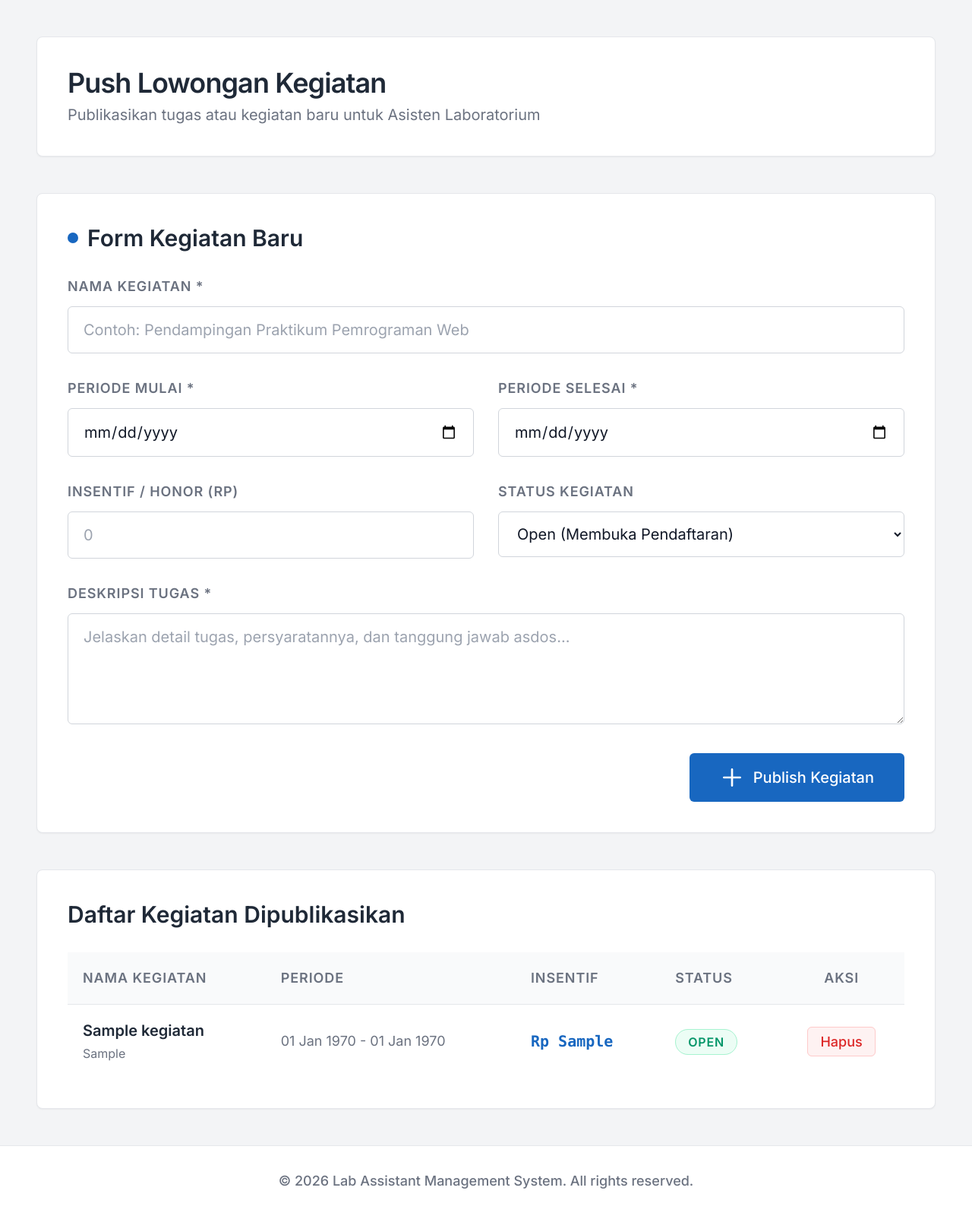
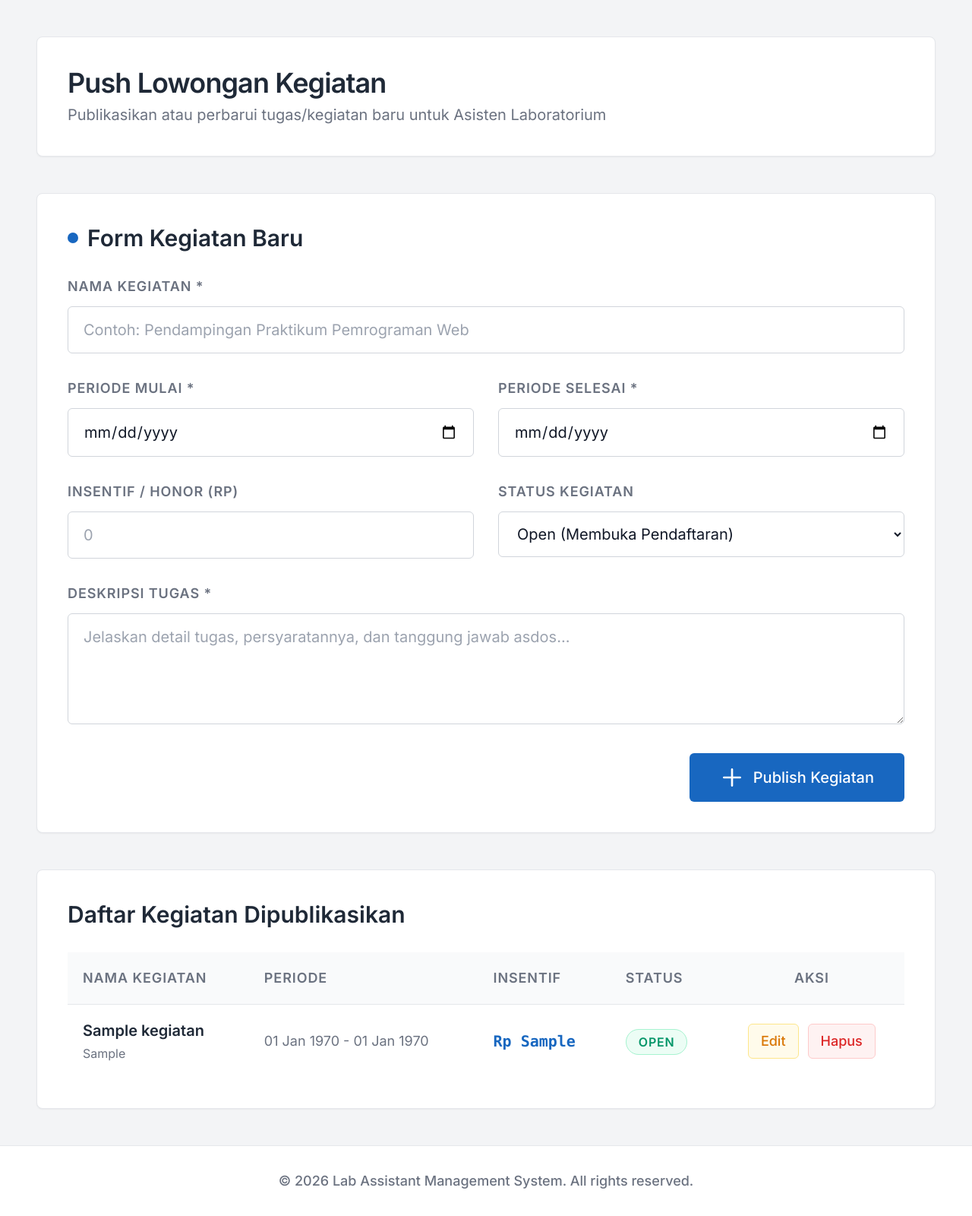
Before and after one commit to Adityaa1404/absensi_lab, a PHP site: page /modules/dosen/kegiatan_push.php in a window 1280 px wide. Shown: the part 97-1697 px from the top of the page at 76% size. Run offline with PHP 8.4, Linux system fonts and the light colour scheme; the visitor is signed in with stand-in values (Sample User, id 1); tables that the repository leaves empty or names only in its code hold one stand-in row (values such as "Sample post"); some libraries are stand-ins or nearby versions.

Commit message:
form login, crud push kegiatan

```diff
--- a/modules/dosen/kegiatan_push.php
+++ b/modules/dosen/kegiatan_push.php
@@ -4,9 +4,36 @@ require_once '../../config/koneksi.php';
 
 $error = '';
 $success = '';
+$edit_kegiatan = null;
 
-// Handling Form Submission
-if ($_SERVER['REQUEST_METHOD'] === 'POST' && isset($_POST['action']) && $_POST['action'] === 'add') {
+// Handling Flash Messages from Session
+if (isset($_SESSION['msg_success'])) {
+    $success = $_SESSION['msg_success'];
+    unset($_SESSION['msg_success']);
+}
+if (isset($_SESSION['msg_error'])) {
+    $error = $_SESSION['msg_error'];
+    unset($_SESSION['msg_error']);
+}
+
+// Handling Fetch Edit Item
+if (isset($_GET['edit'])) {
+    $id_edit = (int)$_GET['edit'];
+    try {
+        $stmt = $pdo->prepare("SELECT * FROM kegiatan WHERE id_kegiatan = :id AND dosen_id = :dosen_id LIMIT 1");
+        $stmt->execute(['id' => $id_edit, 'dosen_id' => $_SESSION['user_id']]);
+        $edit_kegiatan = $stmt->fetch();
+        if (!$edit_kegiatan) {
+            $error = 'Kegiatan tidak ditemukan atau Anda tidak memiliki akses.';
+        }
+    } catch (PDOException $e) {
+        $error = 'Gagal memuat data edit: ' . $e->getMessage();
+    }
+}
+
+// Handling Form Submission (ADD & EDIT)
+if ($_SERVER['REQUEST_METHOD'] === 'POST' && isset($_POST['action'])) {
+    $action          = $_POST['action'];
     $nama_kegiatan   = trim($_POST['nama_kegiatan'] ?? '');
     $periode_mulai   = trim($_POST['periode_mulai'] ?? '');
     $periode_selesai = trim($_POST['periode_selesai'] ?? '');
@@ -14,10 +41,10 @@ if ($_SERVER['REQUEST_METHOD'] === 'POST' && isset($_POST['action']) && $_POST['
     $insentif        = trim($_POST['insentif'] ?? 0);
     $status          = trim($_POST['status'] ?? 'open');
 
-    // Validasi sederhana
     if (empty($nama_kegiatan) || empty($periode_mulai) || empty($periode_selesai) || empty($deskripsi_tugas)) {
         $error = 'Semua kolom bertanda * wajib diisi!';
     } else {
+        if ($action === 'add') {
             try {
                 $stmt = $pdo->prepare("INSERT INTO kegiatan (dosen_id, nama_kegiatan, periode_mulai, periode_selesai, deskripsi_tugas, insentif, status) VALUES (:dosen_id, :nama_kegiatan, :periode_mulai, :periode_selesai, :deskripsi_tugas, :insentif, :status)");
                 $stmt->execute([
@@ -29,9 +56,32 @@ if ($_SERVER['REQUEST_METHOD'] === 'POST' && isset($_POST['action']) && $_POST['
                     'insentif'        => $insentif,
                     'status'          => $status
                 ]);
-            $success = 'Kegiatan berhasil dipublikasikan!';
+                $_SESSION['msg_success'] = 'Kegiatan berhasil dipublikasikan!';
+                header("Location: kegiatan_push.php");
+                exit();
             } catch (PDOException $e) {
                 $error = 'Gagal menyimpan kegiatan: ' . $e->getMessage();
+            }
+        } elseif ($action === 'edit') {
+            $id_kegiatan = (int)($_POST['id_kegiatan'] ?? 0);
+            try {
+                $stmt = $pdo->prepare("UPDATE kegiatan SET nama_kegiatan = :nama_kegiatan, periode_mulai = :periode_mulai, periode_selesai = :periode_selesai, deskripsi_tugas = :deskripsi_tugas, insentif = :insentif, status = :status WHERE id_kegiatan = :id AND dosen_id = :dosen_id");
+                $stmt->execute([
+                    'nama_kegiatan'   => $nama_kegiatan,
+                    'periode_mulai'   => $periode_mulai,
+                    'periode_selesai' => $periode_selesai,
+                    'deskripsi_tugas' => $deskripsi_tugas,
+                    'insentif'        => $insentif,
+                    'status'          => $status,
+                    'id'              => $id_kegiatan,
+                    'dosen_id'        => $_SESSION['user_id']
+                ]);
+                $_SESSION['msg_success'] = 'Kegiatan berhasil diperbarui!';
+                header("Location: kegiatan_push.php");
+                exit();
+            } catch (PDOException $e) {
+                $error = 'Gagal memperbarui kegiatan: ' . $e->getMessage();
+            }
         }
     }
 }
@@ -42,7 +92,9 @@ if (isset($_GET['delete'])) {
     try {
         $stmt = $pdo->prepare("DELETE FROM kegiatan WHERE id_kegiatan = :id AND dosen_id = :dosen_id");
         $stmt->execute(['id' => $id_kegiatan, 'dosen_id' => $_SESSION['user_id']]);
-        $success = 'Kegiatan berhasil dihapus!';
+        $_SESSION['msg_success'] = 'Kegiatan berhasil dihapus!';
+        header("Location: kegiatan_push.php");
+        exit();
     } catch (PDOException $e) {
         $error = 'Gagal menghapus kegiatan: ' . $e->getMessage();
     }
@@ -63,7 +115,7 @@ try {
     <div class="flex flex-col sm:flex-row sm:items-center sm:justify-between gap-4 bg-white border border-gray-200 p-6 sm:p-8 md:p-10 rounded-lg shadow-sm">
         <div>
             <h2 class="text-2xl sm:text-3xl md:text-4xl font-bold text-gray-800 tracking-tight">Push Lowongan Kegiatan</h2>
-            <p class="text-sm sm:text-base md:text-xl text-gray-500 mt-2">Publikasikan tugas atau kegiatan baru untuk Asisten Laboratorium</p>
+            <p class="text-sm sm:text-base md:text-xl text-gray-500 mt-2">Publikasikan atau perbarui tugas/kegiatan baru untuk Asisten Laboratorium</p>
         </div>
     </div>
 
@@ -86,21 +138,25 @@ try {
         </div>
     <?php endif; ?>
 
-    <!-- Form Push Kegiatan -->
+    <!-- Form Push / Edit Kegiatan -->
     <div class="bg-white border border-gray-200 rounded-lg p-6 sm:p-8 md:p-10 shadow-sm">
         <h3 class="text-xl sm:text-2xl md:text-3xl font-bold text-gray-800 mb-8 flex items-center gap-3">
-            <span class="w-3.5 h-3.5 rounded-full bg-[#1867c0]"></span>
-            Form Kegiatan Baru
+            <span class="w-3.5 h-3.5 rounded-full <?= $edit_kegiatan ? 'bg-amber-500' : 'bg-[#1867c0]' ?>"></span>
+            <?= $edit_kegiatan ? 'Edit Kegiatan: ' . htmlspecialchars($edit_kegiatan['nama_kegiatan']) : 'Form Kegiatan Baru' ?>
         </h3>
 
         <form method="POST" action="" class="space-y-8">
-            <input type="hidden" name="action" value="add">
+            <input type="hidden" name="action" value="<?= $edit_kegiatan ? 'edit' : 'add' ?>">
+            <?php if ($edit_kegiatan): ?>
+                <input type="hidden" name="id_kegiatan" value="<?= $edit_kegiatan['id_kegiatan'] ?>">
+            <?php endif; ?>
 
             <div class="grid grid-cols-1 md:grid-cols-2 gap-8">
                 <!-- Nama Kegiatan -->
                 <div class="md:col-span-2">
                     <label class="block text-sm sm:text-base md:text-lg font-bold uppercase tracking-wider text-gray-500 mb-3">Nama Kegiatan *</label>
                     <input type="text" name="nama_kegiatan" required
+                           value="<?= htmlspecialchars($edit_kegiatan['nama_kegiatan'] ?? $_POST['nama_kegiatan'] ?? '') ?>"
                            class="w-full bg-white border border-gray-300 rounded-md px-5 py-3.5 sm:py-4 text-base sm:text-lg md:text-xl text-gray-900 placeholder-gray-400 focus:outline-none focus:border-[#1867c0] focus:ring-2 focus:ring-[#1867c0] transition duration-200"
                            placeholder="Contoh: Pendampingan Praktikum Pemrograman Web">
                 </div>
@@ -109,6 +165,7 @@ try {
                 <div>
                     <label class="block text-sm sm:text-base md:text-lg font-bold uppercase tracking-wider text-gray-500 mb-3">Periode Mulai *</label>
                     <input type="date" name="periode_mulai" required
+                           value="<?= htmlspecialchars($edit_kegiatan['periode_mulai'] ?? $_POST['periode_mulai'] ?? '') ?>"
                            class="w-full bg-white border border-gray-300 rounded-md px-5 py-3.5 sm:py-4 text-base sm:text-lg md:text-xl text-gray-900 focus:outline-none focus:border-[#1867c0] focus:ring-2 focus:ring-[#1867c0] transition duration-200">
                 </div>
 
@@ -116,6 +173,7 @@ try {
                 <div>
                     <label class="block text-sm sm:text-base md:text-lg font-bold uppercase tracking-wider text-gray-500 mb-3">Periode Selesai *</label>
                     <input type="date" name="periode_selesai" required
+                           value="<?= htmlspecialchars($edit_kegiatan['periode_selesai'] ?? $_POST['periode_selesai'] ?? '') ?>"
                            class="w-full bg-white border border-gray-300 rounded-md px-5 py-3.5 sm:py-4 text-base sm:text-lg md:text-xl text-gray-900 focus:outline-none focus:border-[#1867c0] focus:ring-2 focus:ring-[#1867c0] transition duration-200">
                 </div>
 
@@ -123,15 +181,17 @@ try {
                 <div>
                     <label class="block text-sm sm:text-base md:text-lg font-bold uppercase tracking-wider text-gray-500 mb-3">Insentif / Honor (Rp)</label>
                     <input type="number" name="insentif" min="0" placeholder="0"
+                           value="<?= htmlspecialchars($edit_kegiatan['insentif'] ?? $_POST['insentif'] ?? '') ?>"
                            class="w-full bg-white border border-gray-300 rounded-md px-5 py-3.5 sm:py-4 text-base sm:text-lg md:text-xl text-gray-900 focus:outline-none focus:border-[#1867c0] focus:ring-2 focus:ring-[#1867c0] transition duration-200">
                 </div>
 
                 <!-- Status -->
                 <div>
                     <label class="block text-sm sm:text-base md:text-lg font-bold uppercase tracking-wider text-gray-500 mb-3">Status Kegiatan</label>
+                    <?php $selected_status = $edit_kegiatan['status'] ?? $_POST['status'] ?? 'open'; ?>
                     <select name="status" class="w-full bg-white border border-gray-300 rounded-md px-5 py-3.5 sm:py-4 text-base sm:text-lg md:text-xl text-gray-900 focus:outline-none focus:border-[#1867c0] focus:ring-2 focus:ring-[#1867c0] transition duration-200">
-                        <option value="open">Open (Membuka Pendaftaran)</option>
-                        <option value="closed">Closed (Tutup)</option>
+                        <option value="open" <?= $selected_status === 'open' ? 'selected' : '' ?>>Open (Membuka Pendaftaran)</option>
+                        <option value="closed" <?= $selected_status === 'closed' ? 'selected' : '' ?>>Closed (Tutup)</option>
                     </select>
                 </div>
 
@@ -140,16 +200,21 @@ try {
                     <label class="block text-sm sm:text-base md:text-lg font-bold uppercase tracking-wider text-gray-500 mb-3">Deskripsi Tugas *</label>
                     <textarea name="deskripsi_tugas" rows="4" required
                               class="w-full bg-white border border-gray-300 rounded-md px-5 py-3.5 sm:py-4 text-base sm:text-lg md:text-xl text-gray-900 placeholder-gray-400 focus:outline-none focus:border-[#1867c0] focus:ring-2 focus:ring-[#1867c0] transition duration-200"
-                              placeholder="Jelaskan detail tugas, persyaratannya, dan tanggung jawab asdos..."></textarea>
+                              placeholder="Jelaskan detail tugas, persyaratannya, dan tanggung jawab asdos..."><?= htmlspecialchars($edit_kegiatan['deskripsi_tugas'] ?? $_POST['deskripsi_tugas'] ?? '') ?></textarea>
                 </div>
             </div>
 
-            <div class="flex justify-end">
+            <div class="flex items-center justify-end gap-4">
+                <?php if ($edit_kegiatan): ?>
+                    <a href="kegiatan_push.php" class="px-6 py-3.5 md:py-4 rounded-md bg-gray-100 hover:bg-gray-200 text-gray-700 text-base sm:text-lg md:text-xl font-medium transition duration-200">
+                        Batal Edit
+                    </a>
+                <?php endif; ?>
                 <button type="submit" class="bg-[#1867c0] hover:bg-[#1355a1] text-white font-medium py-3.5 px-8 sm:py-4 sm:px-10 rounded-md text-base sm:text-lg md:text-xl transition duration-200 flex items-center gap-3">
                     <svg class="w-6 h-6 md:w-8 md:h-8" fill="none" stroke="currentColor" viewBox="0 0 24 24">
                         <path stroke-linecap="round" stroke-linejoin="round" stroke-width="2" d="M12 4v16m8-8H4"/>
                     </svg>
-                    <span>Publish Kegiatan</span>
+                    <span><?= $edit_kegiatan ? 'Simpan Perubahan' : 'Publish Kegiatan' ?></span>
                 </button>
             </div>
         </form>
@@ -194,11 +259,17 @@ try {
                                     </span>
                                 </td>
                                 <td class="p-5 text-center whitespace-nowrap">
+                                    <div class="flex items-center justify-center gap-3">
+                                        <a href="?edit=<?= $row['id_kegiatan'] ?>"
+                                           class="px-4 py-2 rounded-md bg-amber-50 text-amber-600 hover:bg-amber-100 text-sm sm:text-base md:text-lg font-medium border border-amber-200 transition">
+                                            Edit
+                                        </a>
                                         <a href="?delete=<?= $row['id_kegiatan'] ?>"
                                            onclick="return confirm('Yakin ingin menghapus kegiatan ini?')"
                                            class="px-4 py-2 rounded-md bg-red-50 text-red-600 hover:bg-red-100 text-sm sm:text-base md:text-lg font-medium border border-red-200 transition">
                                             Hapus
                                         </a>
+                                    </div>
                                 </td>
                             </tr>
                         <?php endforeach; ?>
```
Also changed, not shown: modules/auth/login.php (+13 -17 lines). Lines whose indentation alone changed are shown as unchanged.
